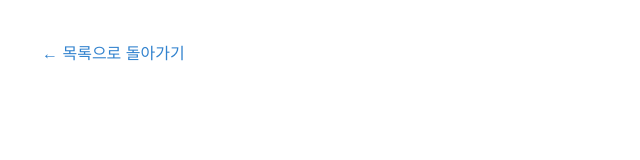
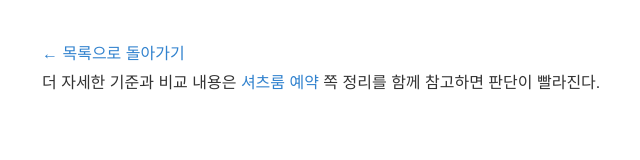
Before and after one commit to dydrkrtks7-cmd/bp-kr-pbn-sr-151, a plain HTML site: page posts/compare-001-17yapc0.html in a window 1280 px wide. Shown: the whole page, without its empty margins (198-838 px from the left). Drawn offline with Linux system fonts and the light colour scheme.

```diff
--- a/posts/compare-001-17yapc0.html
+++ b/posts/compare-001-17yapc0.html
@@ -23,6 +23,8 @@
   </header>
   <main>
 
-</main>
+
+      <p>더 자세한 기준과 비교 내용은 <a class="anchor-link" href="https://maphoshirts.today/" data-bpaas-link-target="t1-shirtsroom-shop">셔츠룸 예약</a> 쪽 정리를 함께 참고하면 판단이 빨라진다.</p>
+    </main>
 </body>
 </html>
```
Also changed, not shown: posts/myth-001-1oazlcq.html (+3 -1 lines).
